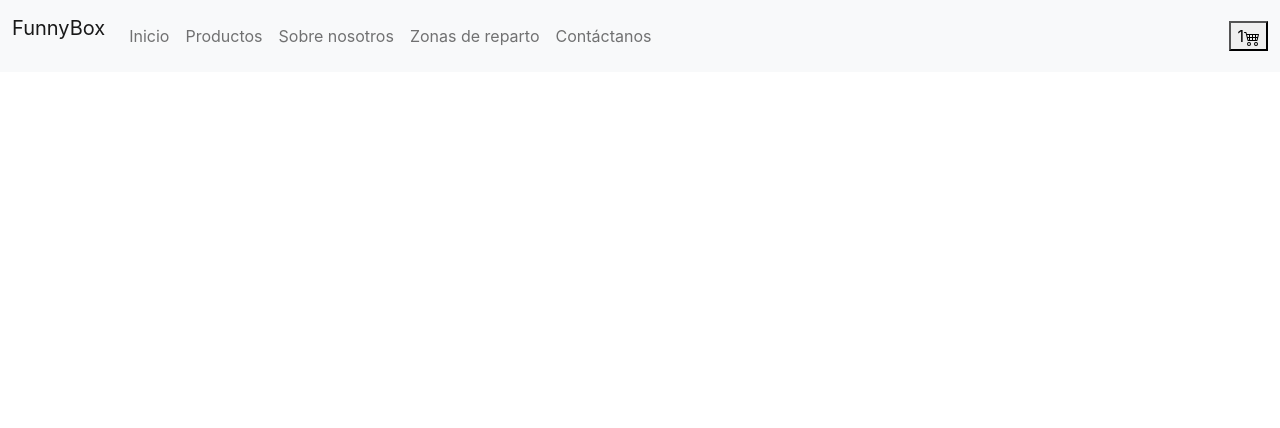
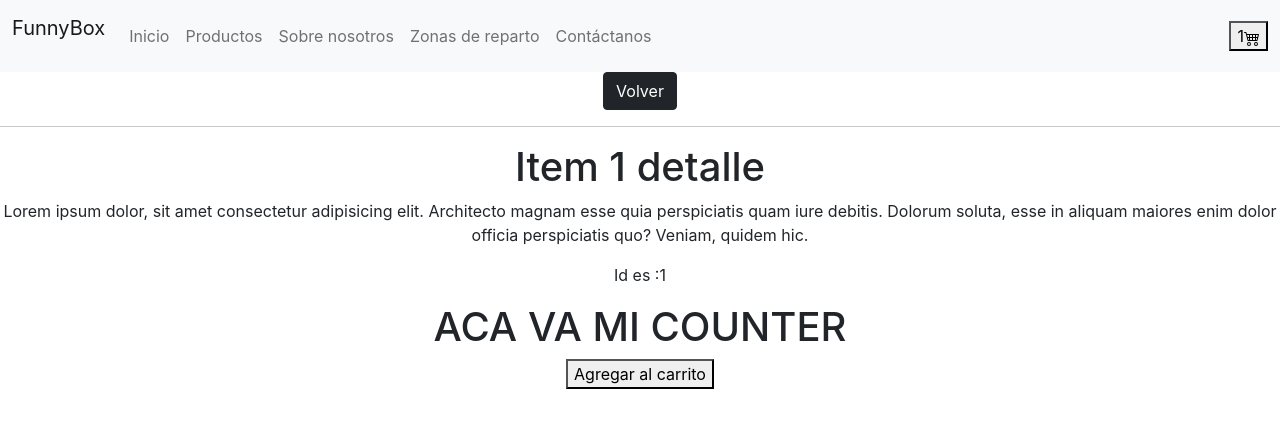
Before and after one commit to Jigeroar87/NODEJS, a React (Create React App) app: page /item/1 in a window 1280 px wide. Shown: the top 428 px of the page. Built offline with nearby package versions, Linux system fonts and the light colour scheme.

Commit message:
Avance 2dodesafio II

```diff
--- /dev/null
+++ b/src/Components/Item/Item.jsx
@@ -0,0 +1,17 @@
+import React from 'react'
+import {useNavigate} from 'react-router-dom'
+
+const Item = (props) => {
+  const {id,titulo,descripcion} = props;
+  const navigate = useNavigate()
+  return (
+    <div className='d-flex flex-column w-25 h-25 border border-dark mx-2'>
+        <h3 className='fs-5'>{titulo}</h3>
+        <p className='fs-6'>{descripcion}</p>
+        {/* <Link to={`/item/${id}`} className='btn btn-warning' >Ver Mas</Link> */}
+        <button onClick={()=>navigate(`/item/${id}`)}>Ver mas</button>
+    </div>
+  )
+}
+
+export default Item
--- /dev/null
+++ b/src/Pages/Detalleproductos.jsx
@@ -0,0 +1,68 @@
+import React, { Fragment, useEffect, useState } from "react";
+import { useNavigate, useParams } from "react-router-dom";
+
+const Detalleproductos = () => {
+
+    const navigate = useNavigate();
+    const { id } = useParams();
+
+    // o 1 o 2
+
+    const [item, setItem] = useState({});
+    const [loading, setLoading] = useState(true);
+
+    const items = [
+      {
+        id: '1',
+        titulo: "Item 1 detalle",
+        descripcion:
+          "Lorem ipsum dolor, sit amet consectetur adipisicing elit. Architecto magnam esse quia perspiciatis quam iure debitis. Dolorum soluta, esse in aliquam maiores enim dolor officia perspiciatis quo? Veniam, quidem hic.",
+      },
+      {
+        id: '2',
+        titulo: "Item 2 detalle",
+        descripcion:
+          "Lorem ipsum dolor, sit amet consectetur adipisicing elit. Architecto magnam esse quia perspiciatis quam iure debitis. Dolorum soluta, esse in aliquam maiores enim dolor officia perspiciatis quo? Veniam, quidem hic.",
+      },
+    ];
+
+    useEffect(() => {
+
+      setTimeout(() => {
+        const filter = items.find((item) => item.id === id);
+        setItem(filter)
+        setLoading(false)
+      }, 2000);
+
+
+
+    }, []);
+
+    const agregarAlCarrito = () => {
+        // agarrar el item y guardar en el state del carrito
+        navigate('/checkout')
+      }
+
+    return (
+        <Fragment>
+        <button className="btn btn-dark" onClick={() => navigate(-1)}>
+          Volver
+        </button>
+        <hr />
+        {loading && <h1>Cargando..</h1>}
+        {item && !loading && (
+          <div>
+            <h1>{item.titulo}</h1>
+            <p>{item.descripcion}</p>
+            <p>Id es :{item.id}</p>
+
+
+            <h1>ACA VA MI COUNTER</h1>
+            <button onClick={agregarAlCarrito} >Agregar al carrito</button>
+          </div>
+        )}
+      </Fragment>
+  );
+};
+
+export default Detalleproductos;
--- a/src/Pages/Productos.jsx
+++ b/src/Pages/Productos.jsx
@@ -1,8 +1,32 @@
-import React from 'react'
+import React, { Fragment } from 'react'
+import Item from '../Components/Item/Item'
 
 const Productos = () => {
-  return (
-    <h1 className='text-danger'>Productos</h1>
+
+    const items = [
+        {
+            id:"1",
+            titulo:"Item 1",
+            descripcion:"Lorem ipsum dolor, sit amet consectetur adipisicing elit. Architecto magnam esse quia perspiciatis quam iure debitis. Dolorum soluta, esse in aliquam maiores enim dolor officia perspiciatis quo? Veniam, quidem hic."
+        },
+        {
+            id:"2",
+            titulo:"Item 2",
+            descripcion:"Lorem ipsum dolor, sit amet consectetur adipisicing elit. Architecto magnam esse quia perspiciatis quam iure debitis. Dolorum soluta, esse in aliquam maiores enim dolor officia perspiciatis quo? Veniam, quidem hic."
+        }
+    ]
+
+
+
+    return (
+    <Fragment>
+    <h1>Producto</h1>
+    <div className='d-flex my-5'>
+      {items.map((item) => (
+        <Item key={item.id} {...item} />
+      ))}
+    </div>
+    </Fragment>
   )
 }
 
--- a/src/Routes/Rutas.jsx
+++ b/src/Routes/Rutas.jsx
@@ -5,6 +5,7 @@ import Productos from '../Pages/Productos'
 import Sobrenosotros from '../Pages/Sobrenosotros'
 import Zonasdereparto from '../Pages/Zonasdereparto'
 import Contactanos from '../Pages/Contactanos'
+import Detalleproductos from '../Pages/Detalleproductos'
 import Navbar from '../Components/Navbar/Navbar'
 
 const Rutas = () => {
@@ -41,6 +42,7 @@ const Rutas = () => {
             <Route path='/Sobrenosotros' element={<Sobrenosotros/>} />
             <Route path='/Zonasdereparto' element={<Zonasdereparto/>} />
             <Route path='/Contactanos' element={<Contactanos/>} />
+            <Route path='/item/:id' element={<Detalleproductos/>} />
         </Routes>
     </BrowserRouter>
   )
```
